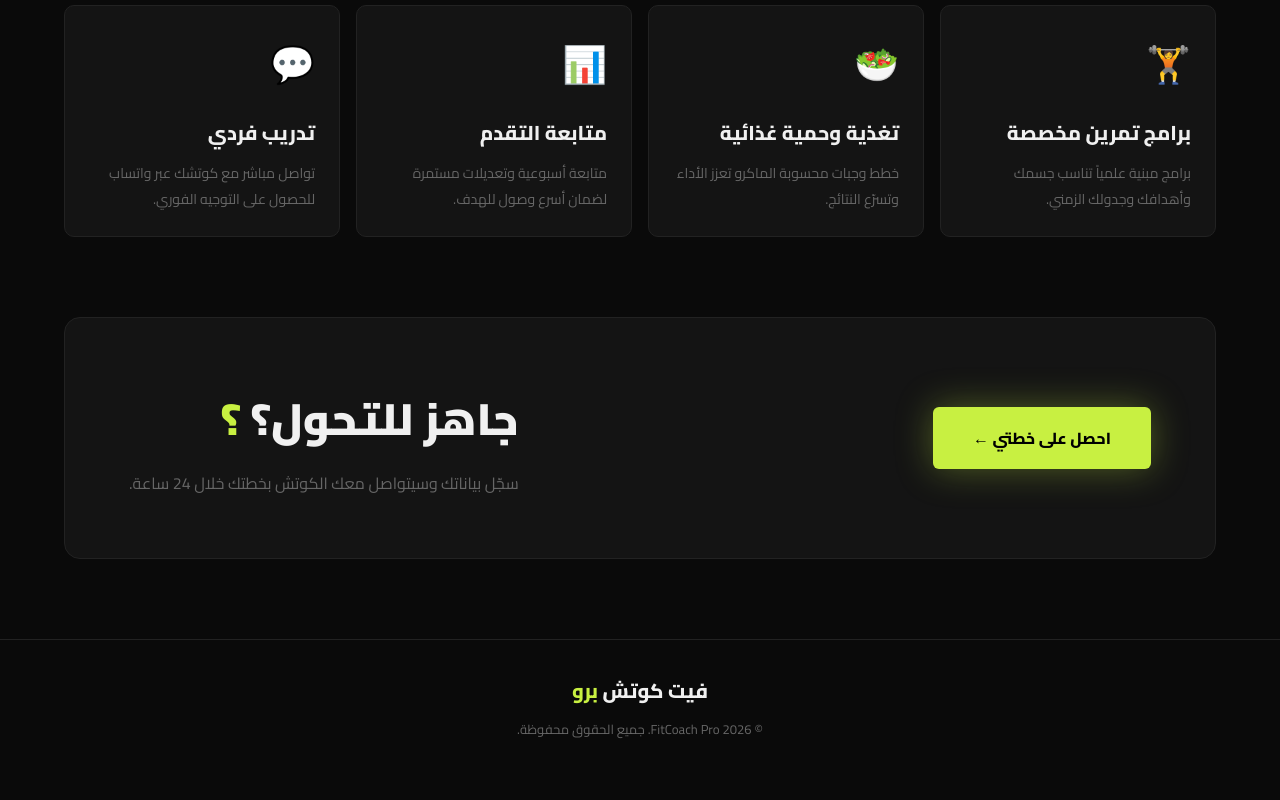
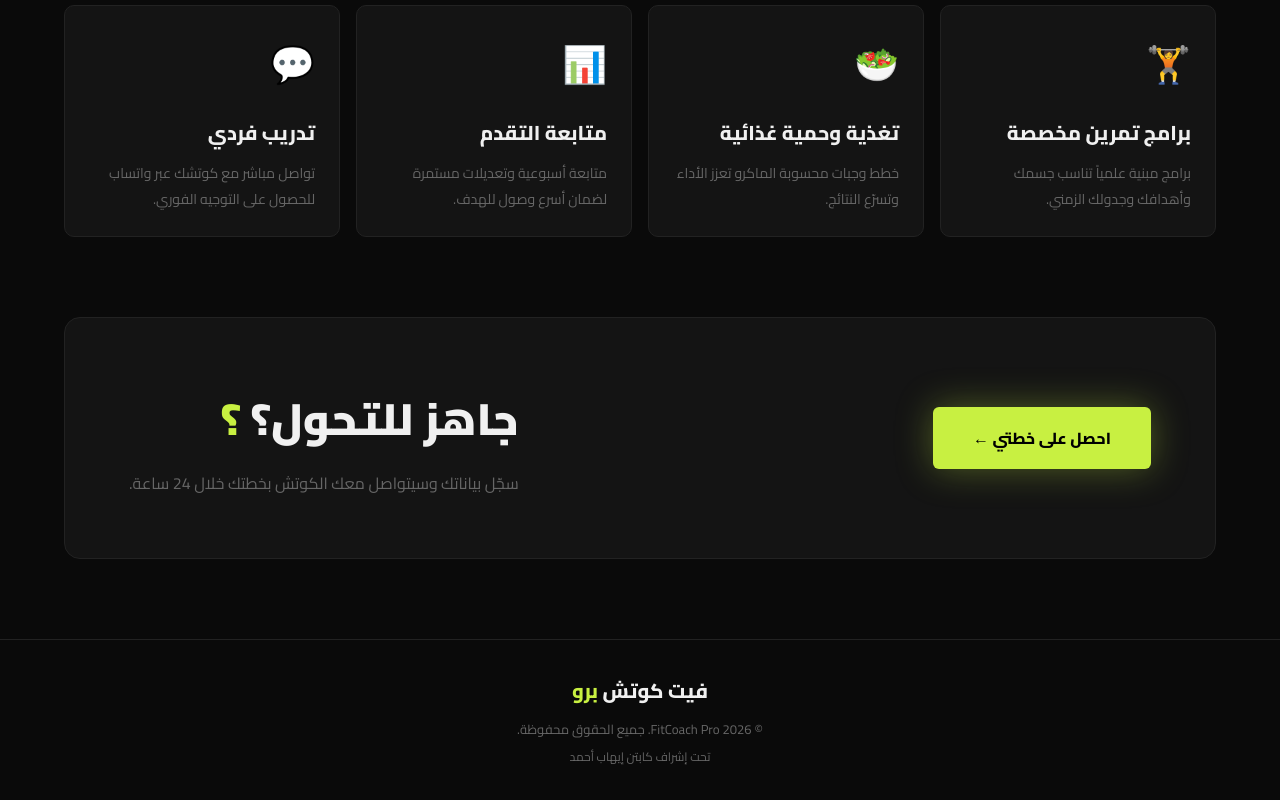
Before and after one commit to mohamedezzmnu/fitcoach, a React (Create React App) app: page / in a window 1280 px wide. Shown: the part 1409-2209 px from the top of the page. Before the commit the page ends 2182 px from the top, so only its background shows below. Built offline with nearby package versions, Linux system fonts and the light colour scheme; a web font is replaced by a local one.

Commit message:
add coach name to footer

```diff
--- a/src/App.js
+++ b/src/App.js
@@ -993,6 +993,7 @@
       فيت كوتش <span style={{ color: "var(--neon)" }}>برو</span>
     </div>
     <p style={{ color: "var(--muted)", fontSize: 13 }}>© {new Date().getFullYear()} FitCoach Pro. {t.rights}</p>
+    <p style={{ color: "var(--muted)", fontSize: 12, marginTop: 4 }}>تحت إشراف كابتن إيهاب أحمد</p>
   </footer>
 );
 
```
